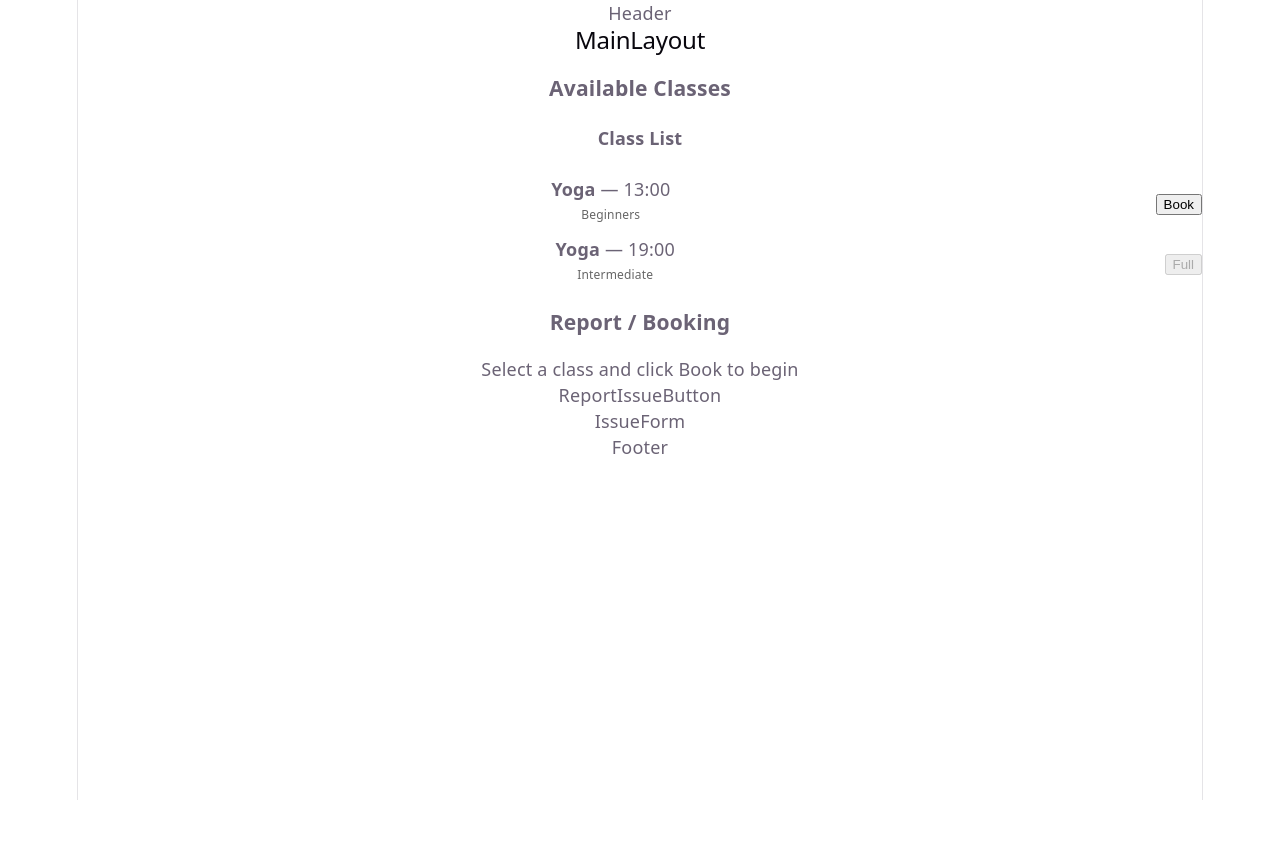
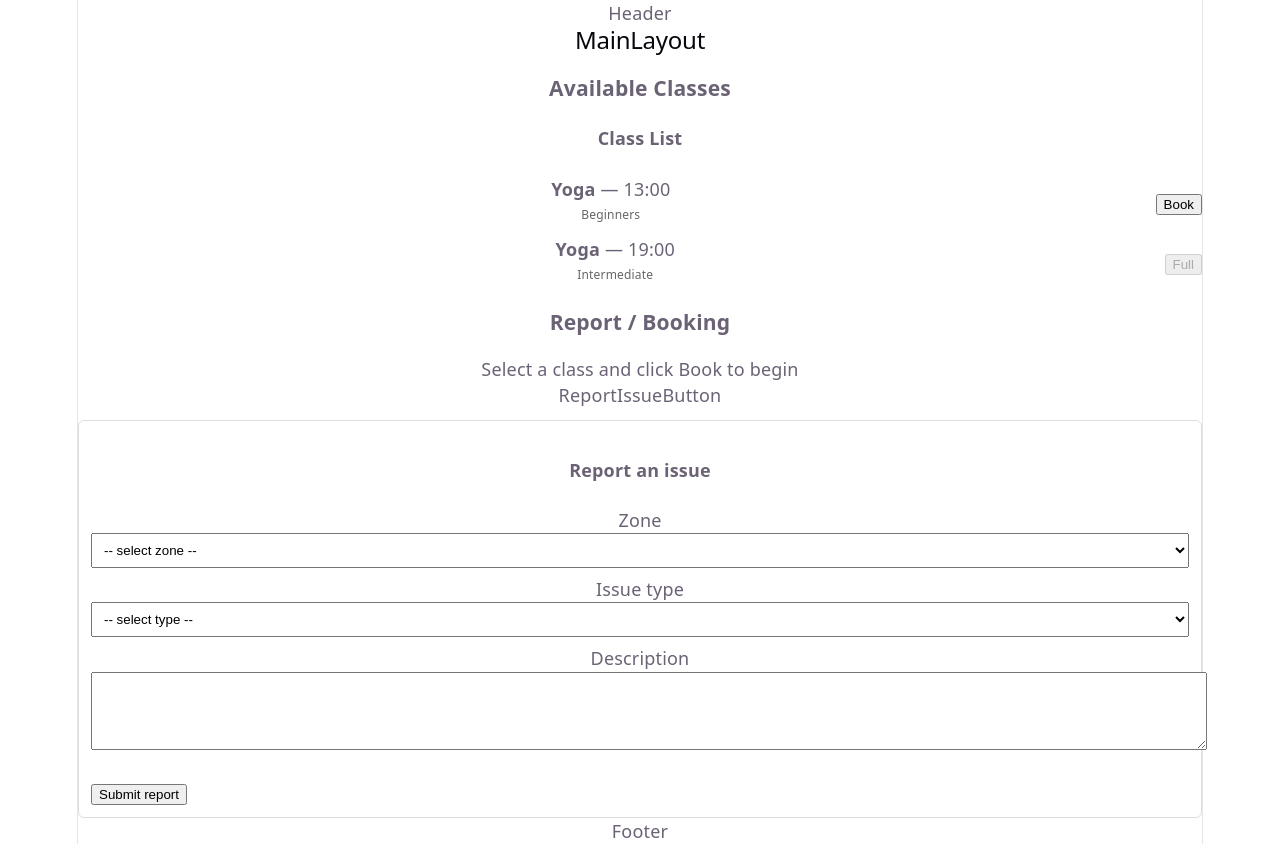
Before and after one commit to Castor909/react-club-app, a React (Vite) app: page / in a window 1280 px wide. Before the commit the page ends 800 px from the top, so only its background shows below. Built offline with nearby package versions, Linux system fonts and the light colour scheme.

Commit message:
feat: implement report flow — IssueForm, store issues in state and show confirmation

```diff
--- a/src/components/IssueForm.jsx
+++ b/src/components/IssueForm.jsx
@@ -1,3 +1,61 @@
-export default function IssueForm() {
-  return <div>IssueForm</div>;
+import { useState } from 'react';
+
+export default function IssueForm({ onSubmit = () => {}, initialZone = '', initialType = '' }) {
+  const [zone, setZone] = useState(initialZone);
+  const [type, setType] = useState(initialType);
+  const [description, setDescription] = useState('');
+  const [error, setError] = useState('');
+
+  const handleSubmit = (e) => {
+    e.preventDefault();
+    if (!zone) return setError('Please select a zone');
+    if (!type) return setError('Please select an issue type');
+    if (!description || description.trim().length < 5) return setError('Please provide a brief description (min 5 chars)');
+    setError('');
+    onSubmit({ zone, type, description: description.trim() });
+    setZone('');
+    setType('');
+    setDescription('');
+  };
+
+  return (
+    <form onSubmit={handleSubmit} style={{ border: '1px solid #ddd', padding: 12, borderRadius: 6, marginTop: 12 }}>
+      <h4>Report an issue</h4>
+      <div style={{ marginBottom: 8 }}>
+        <label>
+          Zone
+          <select value={zone} onChange={(e) => setZone(e.target.value)} style={{ display: 'block', width: '100%', padding: 8 }}>
+            <option value="">-- select zone --</option>
+            <option value="Locker room">Locker room</option>
+            <option value="Gym">Gym</option>
+            <option value="Pool">Pool</option>
+          </select>
+        </label>
+      </div>
+
+      <div style={{ marginBottom: 8 }}>
+        <label>
+          Issue type
+          <select value={type} onChange={(e) => setType(e.target.value)} style={{ display: 'block', width: '100%', padding: 8 }}>
+            <option value="">-- select type --</option>
+            <option value="Equipment">Equipment</option>
+            <option value="Facility">Facility</option>
+            <option value="Furniture">Furniture</option>
+          </select>
+        </label>
+      </div>
+
+      <div style={{ marginBottom: 8 }}>
+        <label>
+          Description
+          <textarea value={description} onChange={(e) => setDescription(e.target.value)} style={{ display: 'block', width: '100%', padding: 8 }} rows={4} />
+        </label>
+      </div>
+
+      <div style={{ color: 'red', minHeight: 18 }}>{error}</div>
+      <div style={{ marginTop: 8, display: 'flex', gap: 8 }}>
+        <button type="submit">Submit report</button>
+      </div>
+    </form>
+  );
 }
--- a/src/components/MainLayout.jsx
+++ b/src/components/MainLayout.jsx
@@ -1,6 +1,7 @@
 import { useState } from 'react';
 import classesData from '../data/classes.json';
 import validDnis from '../data/validDnis.json';
+import issuesData from '../data/issues.json';
 import ClassList from './ClassList';
 import DniForm from './DniForm';
 import Confirmation from './Confirmation';
@@ -13,6 +14,7 @@ export default function MainLayout() {
   const [bookingClass, setBookingClass] = useState(null);
   const [bookingError, setBookingError] = useState('');
   const [confirmationMsg, setConfirmationMsg] = useState('');
+  const [issues, setIssues] = useState(issuesData);
 
   const handleInitiateBooking = (classItem) => {
     setBookingError('');
@@ -41,6 +43,13 @@ export default function MainLayout() {
     setBookingError('');
   };
 
+  const handleReportSubmit = ({ zone, type, description }) => {
+    const nextId = issues.length ? Math.max(...issues.map((i) => i.id)) + 1 : 1;
+    const newIssue = { id: nextId, zone, type, description, status: 'open' };
+    setIssues((prev) => [newIssue, ...prev]);
+    setConfirmationMsg(`Report submitted! Ticket #${newIssue.id} created.`);
+  };
+
   return (
     <main>
       <h2>MainLayout</h2>
@@ -63,7 +72,7 @@ export default function MainLayout() {
         )}
 
         <ReportIssueButton />
-        <IssueForm />
+        <IssueForm onSubmit={handleReportSubmit} />
       </section>
 
       <Confirmation message={confirmationMsg} onBack={() => setConfirmationMsg('')} />
```
